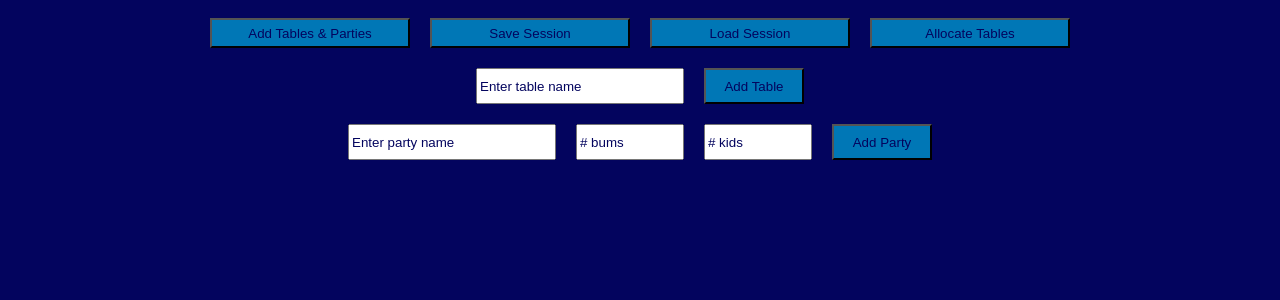
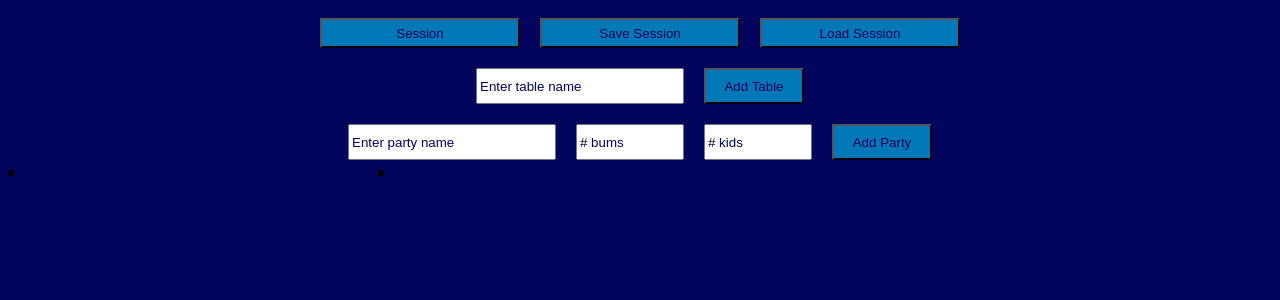
Before and after one commit to NickBrownMaths/seatingplan, a React (Create React App) app: page / in a window 1280 px wide. Shown: the top 300 px of the page. Built offline with nearby package versions, Linux system fonts and the light colour scheme.

Commit message:
link buttons added to tables and parties

```diff
--- a/src/App.css
+++ b/src/App.css
@@ -6,11 +6,16 @@
   --colour5: #caf0f8;
   --colour6: #ff2233;
   --colour7: #ff6699;
+  --colour8: #229933;
+  --colour9: #22ff33;
+
 
 
   --height: 30px;
   --width: 200px;
   --widthBig: 300px;
+  --widthBigger: 350px;
+  --widthBiggerer: 370px;
   --widthSmall: 100px;
   --margin: 10px;
 }
@@ -27,7 +32,9 @@ body {
 .NavBar,
 .Form,
 .TableList,
-.Table {
+.PartyList,
+.Table,
+.Party {
   display: flex;
   flex-wrap: wrap;
   justify-content: center;
@@ -78,6 +85,9 @@ body {
   right:0px;
   top:0px;
   min-height: var(--height);
+  min-width: var(--height);
+  max-height: var(--height);
+  max-width: var(--height);
   background-color: var(--colour6);
   color: var(--colour1);
 }
@@ -85,13 +95,56 @@ body {
   background-color: var(--colour7);
 }
 
-.Table {
+.LinkButton {
+  position: absolute;
+  left:0px;
+  top:0px;
+  min-height: var(--height);
+  min-width: var(--height);
+  max-height: var(--height);
+  max-width: var(--height);
+  min-height: var(--height);
+  background-color: var(--colour8);
+  color: var(--colour1);
+}
+.LinkButton:hover {
+  background-color: var(--colour9);
+}
+
+.Table,
+.Party {
   position: relative;
   margin: var(--margin);
   max-width: var(--widthBig);
   min-width: var(--widthBig);
   min-height: var(--height);
   border-style: solid;
-  border-color: var(--colour2);
-  background-color: var(--colour3);
+  border-color: var(--colour3);
+  background-color: var(--colour4);
 }
+
+.Table {
+  max-width: var(--widthBigger);
+  min-width: var(--widthBigger);
+}
+
+.WorkArea{
+  position: relative;
+}
+
+.PartyList{
+  border-style: solid;
+  position: absolute;
+  background-color: var(--colour2);
+  max-width: var(--widthBigger);
+  left:0;
+  top:0
+}
+
+.TableList {
+  border-style: solid;
+  position: absolute;
+  background-color: var(--colour2);
+  left:var(--widthBiggerer);
+  top:0
+}
--- a/src/App.js
+++ b/src/App.js
@@ -13,6 +13,8 @@ function App() {
   const [partyTemp, setPartyTemp] = useState(0);
   const [tableKill, setTableKill] = useState(null);
   const [partyKill, setPartyKill] = useState(null);
+  const [tableLink, setTableLink] = useState(null);
+  const [partyLink, setPartyLink] = useState(null);
 
   useEffect(() => {
     if (tableTemp !== 0) {
@@ -22,6 +24,8 @@ function App() {
 
   useEffect(() => {
     if (partyTemp !== 0) {
+      if(partyTemp.BUMS === '') {partyTemp.BUMS = 0}
+      if(partyTemp.KIDS === '') {partyTemp.KIDS = 0}
       setPartyList(partyList => [...partyList, partyTemp]);
     }
   }, [partyTemp]);
@@ -35,13 +39,30 @@ function App() {
     }
   }, [tableKill]);
 
-  console.log(partyList);
+  useEffect(() => {
+    if (partyKill !== null) {
+      let newList = partyList;
+      newList.splice(partyKill, 1);
+      setPartyList(newList);
+      setPartyKill(null);
+    }
+  }, [partyKill]);
+
+  useEffect(() => {
+    if (partyLink !== null && tableLink !== null) {
+      console.log('T: ' + tableLink + ', P: ' + partyLink);
+      setTableLink(null);
+      setPartyLink(null);
+    }
+  }, [partyLink, tableLink]);
+
+
+
 
   let buttons = [];
-  buttons.push([() => setCurrentPage('addTable'), 'Add Tables & Parties',]);
+  buttons.push([() => setCurrentPage('addTable'), 'Session',]);
   buttons.push([() => setCurrentPage('saveSesh'), 'Save Session',]);
   buttons.push([() => setCurrentPage('loadSesh'), 'Load Session',]);
-  buttons.push([() => setCurrentPage('allocate'), 'Allocate Tables',]);
 
   return (
     <div className="App">
@@ -51,9 +72,11 @@ function App() {
         setTableList={setTableList} tableList={tableList}
         setTableTemp={setTableTemp}
         setTableKill={setTableKill}
+        setTableLink={setTableLink}
         setPartyList={setPartyList} partyList={partyList}
         setPartyTemp={setPartyTemp}
         setPartyKill={setPartyKill}
+        setPartyLink={setPartyLink}
       />
     </div>
   );
--- a/src/PageAddTable.js
+++ b/src/PageAddTable.js
@@ -1,6 +1,7 @@
 import PartyForm from "./PartyForm";
 import TableForm from "./TableForm";
 import TableList from "./TableList";
+import PartyList from "./PartyList";
 
 function PageAddTable(props) {
   return (
@@ -13,10 +14,18 @@ function PageAddTable(props) {
         setPartyList={props.setPartyList} partyList={props.partyList}
         setPartyTemp={props.setPartyTemp}
       />
+      <div className="WorkArea">
+        <PartyList
+          partyList={props.partyList}
+          setPartyKill={props.setPartyKill}
+          setPartyLink={props.setPartyLink}
+        />
         <TableList
           tableList={props.tableList}
           setTableKill={props.setTableKill}
+          setTableLink={props.setTableLink}
         />
+      </div>
     </div>
   )
 }
--- a/src/PageBodyDecider.js
+++ b/src/PageBodyDecider.js
@@ -7,9 +7,11 @@ function PageBodyDecider(props) {
         setTableList={props.setTableList} tableList={props.tableList}
         setTableTemp={props.setTableTemp}
         setTableKill={props.setTableKill}
+        setTableLink={props.setTableLink}
         setPartyList={props.setPartyList} partyList={props.partyList}
         setPartyTemp={props.setPartyTemp}
         setPartyKill={props.setPartyKill}
+        setPartyLink={props.setPartyLink}
       />
     )
   }
--- a/src/Party.js
+++ b/src/Party.js
@@ -1,10 +1,13 @@
 function Party(props) {
   return (
     <div className="Party">
+      <button className='LinkButton' onClick={() => { props.setPartyLink(props.index) }}>
+        @
+      </button>
       <div>
         {props.party.NAME} {"("}B: {props.party.BUMS}, K: {props.party.KIDS}{")"}
       </div>
-      <button className ='KillButton' onClick={() => { props.setPartyKill(props.index) }}>
+      <button className='KillButton' onClick={() => { props.setPartyKill(props.index) }}>
         X
       </button>
     </div>
--- /dev/null
+++ b/src/PartyList.js
@@ -0,0 +1,20 @@
+import Party from "./Party";
+
+function PartyList(props) {
+  return (
+    <div className="PartyList">
+      {
+        props.partyList.map((party, index) => (
+          <Party
+            key={index}
+            index={index}
+            party={party}
+            setPartyKill={props.setPartyKill}
+            setPartyLink={props.setPartyLink}
+          />
+        ))
+      }
+    </div>
+  )
+}
+export default PartyList;
--- a/src/Table.js
+++ b/src/Table.js
@@ -1,10 +1,13 @@
 function Table(props) {
   return (
     <div className="Table">
+      <button className='LinkButton' onClick={() => { props.setTableLink(props.index) }}>
+        @
+      </button>
       <div>
         {props.table.NAME} {"("}B: {props.table.BUMS}, K: {props.table.KIDS}{")"}
       </div>
-      <button className ='KillButton' onClick={() => { props.setTableKill(props.index) }}>
+      <button className='KillButton' onClick={() => { props.setTableKill(props.index) }}>
         X
       </button>
     </div>
--- a/src/TableList.js
+++ b/src/TableList.js
@@ -10,6 +10,7 @@ function TableList(props) {
             index={index}
             table={table}
             setTableKill={props.setTableKill}
+            setTableLink={props.setTableLink}
           />
         ))
       }
```
Lines whose indentation alone changed are shown as unchanged.
